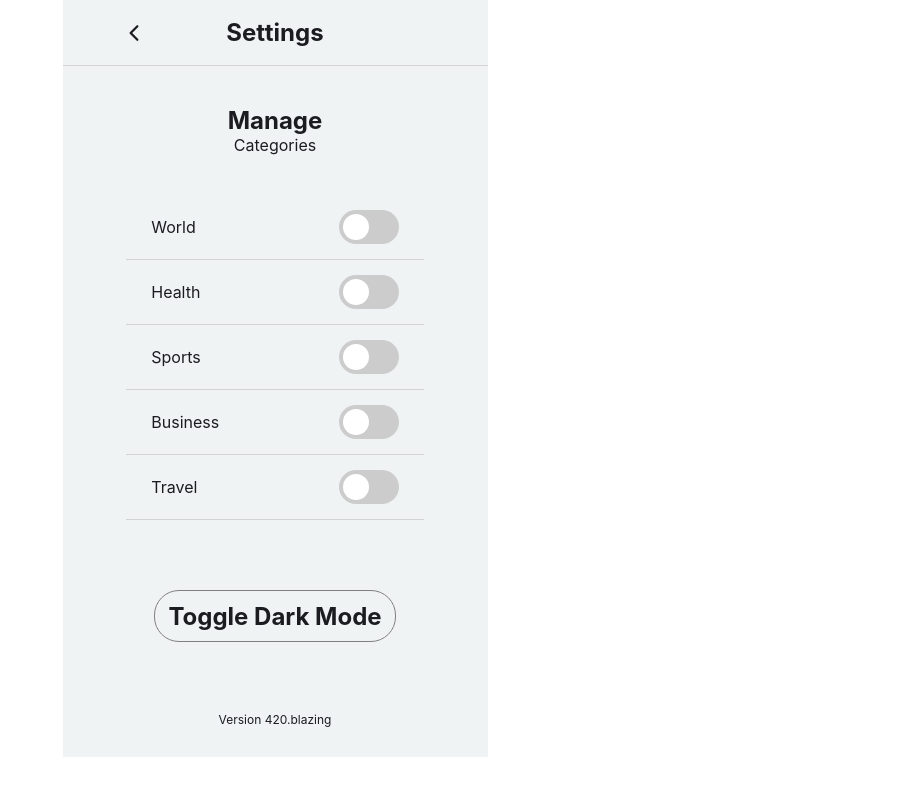
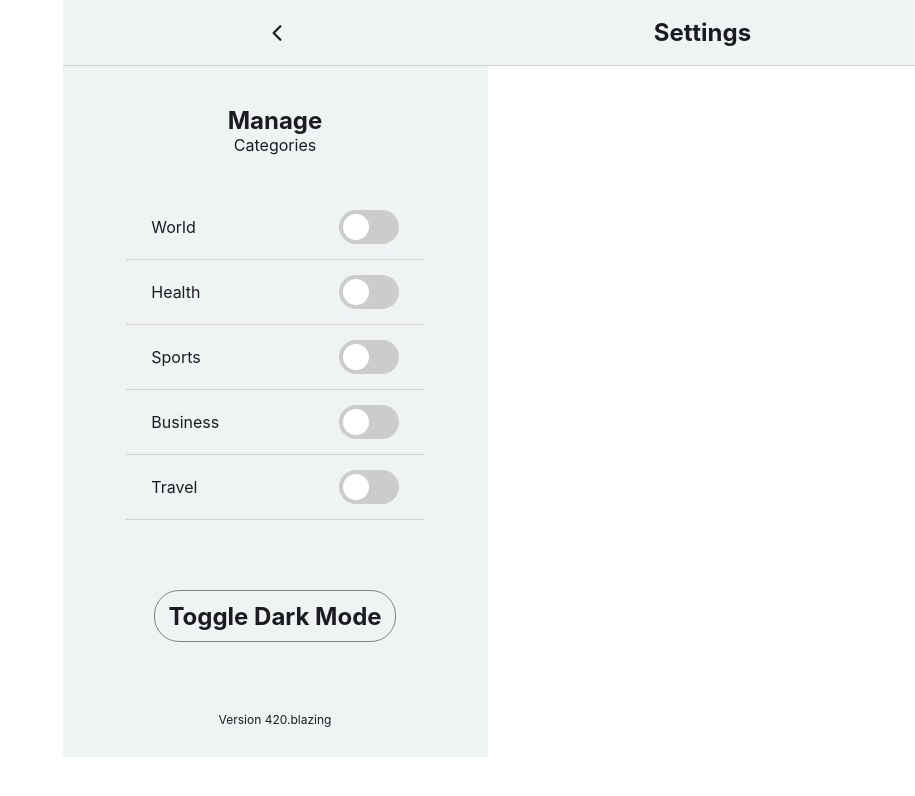
Before and after one commit to rts-cmk-wu07/news-box-Alexander-Gronninger, a React (Create React App) app: page /settings in a window 1280 px wide. Shown: the top 796 px of the page, without its empty margins (365-1280 px from the left). Built offline with nearby package versions, Linux system fonts and the light colour scheme.

Commit message:
make nav and categories stay at top of screen

```diff
--- a/src/components/ArchiveCategories.jsx
+++ b/src/components/ArchiveCategories.jsx
@@ -20,6 +20,10 @@ const ArchiveCategories = (props) => {
       height: 60px;
       border-bottom: 1px solid lightgray;
       background-color: ${theme.primaryBackgroundColor};
+      position: sticky;
+      width: 100%;
+      top: 0;
+      z-index: 5;
       & div {
         margin: 0 0 0 10px;
         border-radius: 50%;
--- a/src/components/ArticleCategories.jsx
+++ b/src/components/ArticleCategories.jsx
@@ -22,6 +22,10 @@ const ArticleCategories = (props) => {
       height: 60px;
       border-bottom: 1px solid lightgray;
       background-color: ${theme.primaryBackgroundColor};
+      position: sticky;
+      width: 100%;
+      top: 66px;
+      z-index: 5;
       & div {
         margin: 0 0 0 10px;
         border-radius: 50%;
--- a/src/index.css
+++ b/src/index.css
@@ -18,3 +18,6 @@ code {
 * {
   margin: 0 auto;
 }
+main {
+  margin-top: 66px;
+}
--- a/src/templates/Nav.jsx
+++ b/src/templates/Nav.jsx
@@ -9,7 +9,14 @@ import ThemeContext from "../context/ThemeContext";
 
 const Nav = () => {
   const { theme } = useContext(ThemeContext);
+
   const styles = {
+    header: css`
+      position: fixed;
+      width: 100%;
+      top: 0;
+      z-index: 10;
+    `,
     nav: css`
       display: flex;
       justify-content: space-between;
@@ -36,7 +43,7 @@ const Nav = () => {
   let pageURL = useLocation().pathname;
   return (
     <>
-      <header>
+      <header css={styles.header}>
         <nav css={styles.nav}>
           {(useLocation().pathname === "/" && <ArchiveIcon />) || <ArrowIcon />}
           <h1>
```
